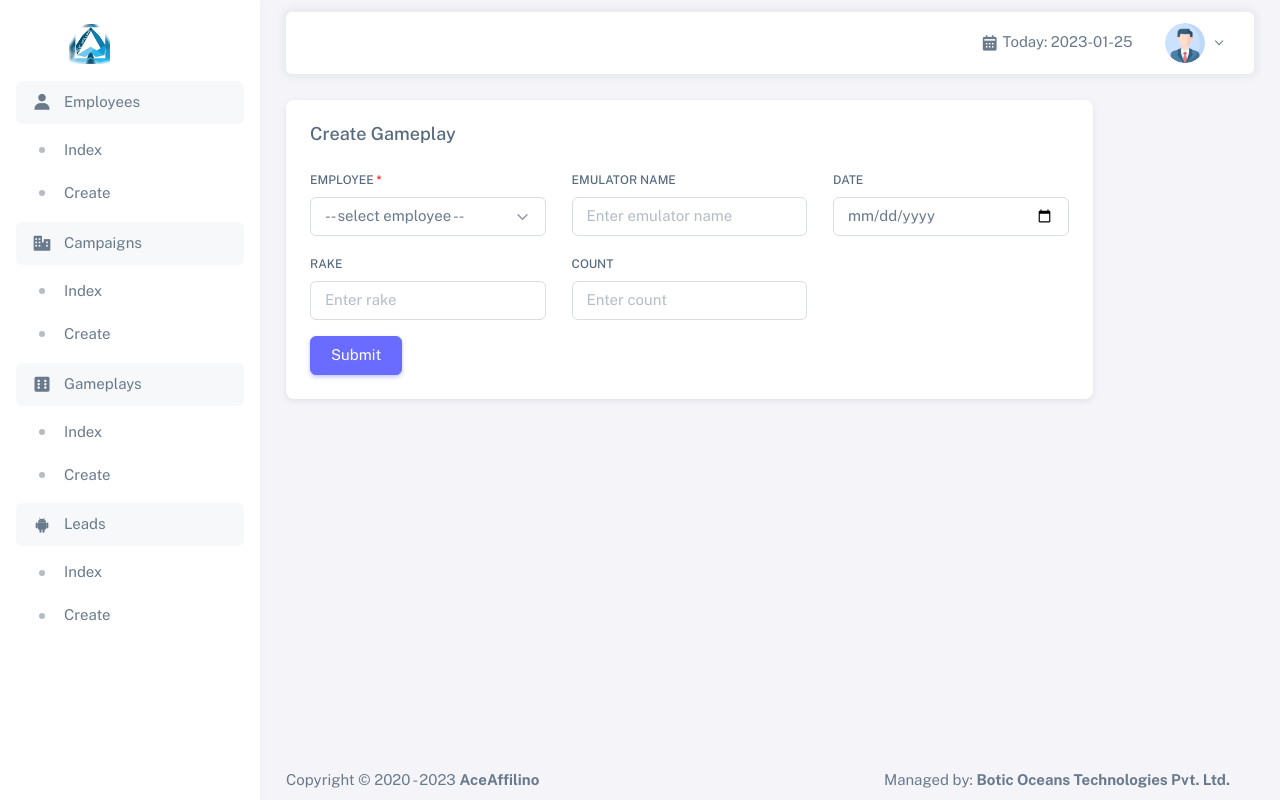
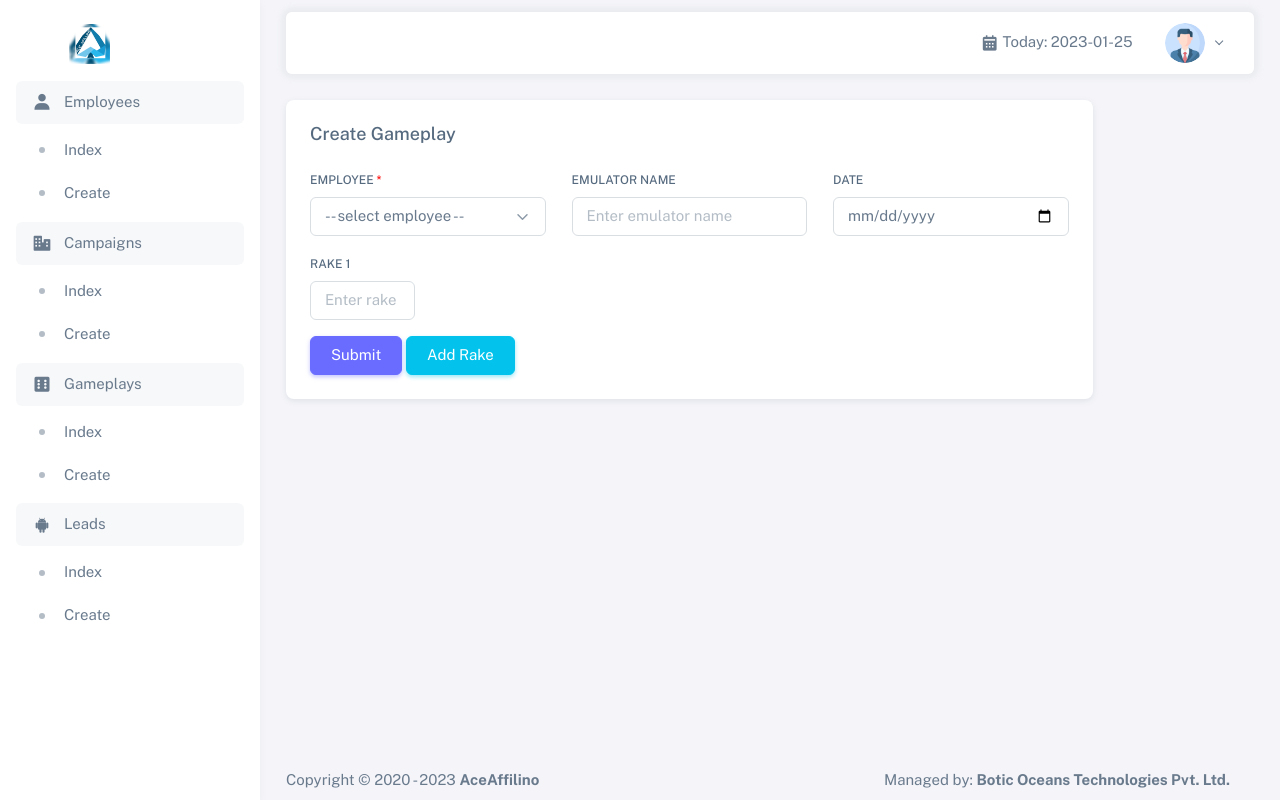
Before and after one commit to Sunil178/Laravel-Styled-PHP, a PHP site: page /gameplays/create in a window 1280 px wide. Run offline with PHP 8.4, Linux system fonts and the light colour scheme; the visitor is signed in with stand-in values (Sample User, id 1); data that the repository does not hold is empty; some libraries are stand-ins or nearby versions.

Commit message:
Making of adding dynamic rate fileds in gameplays

```diff
--- a/layout/index.php
+++ b/layout/index.php
@@ -156,6 +156,8 @@
     <script src="/assets/js/slim.min.js"></script>
     <script src="/assets/js/jquery.validate.min.js"></script>
 
+    <?php if (isset($customScript)) { echo $customScript; } ?>
+
 </body>
 
 </html>
--- a/views/gameplays/index.php
+++ b/views/gameplays/index.php
@@ -7,7 +7,7 @@
 
     $employee_id = $_SESSION['employee_id'];
 
-    $query = "SELECT gameplays.id, employees.name, employees.username, gameplays.emulator_name, gameplays.date, gameplays.rake, gameplays.count FROM gameplays JOIN employees ON employees.id = gameplays.employee_id";
+    $query = "SELECT gameplays.id, employees.name, employees.username, gameplays.emulator_name, gameplays.date, SUM(gameplay_rakes.rake) AS rake, COUNT(gameplay_rakes.id) AS count FROM gameplays JOIN employees ON employees.id = gameplays.employee_id LEFT JOIN gameplay_rakes ON gameplay_rakes.gameplay_id = gameplays.id GROUP BY gameplay_rakes.gameplay_id";
     if (!checkAdmin()) {
         $query .= " WHERE gameplays.employee_id = '$employee_id'";
     }
--- a/views/gameplays/store.php
+++ b/views/gameplays/store.php
@@ -41,26 +41,38 @@
                                    </div>
                               </div>
                          </div>
-                         <div class="row">
-                              <div class="mb-3 col-md-4">
+                         <div class="row" id="rake-block">
+                              <div class="mb-3 col-md-2 rake-input">
                                    <div class="form-group">
-                                        <label class="form-label">Rake</label>
-                                        <input type="number" step="any" class="form-control" name="rake" placeholder="Enter rake" value="<?php echo $gameplay->rake ?>">
-                                   </div>
-                              </div>
-                              <div class="mb-3 col-md-4">
-                                   <div class="form-group">
-                                        <label class="form-label">Count</label>
-                                        <input type="number" step="any" class="form-control" name="count" placeholder="Enter count" value="<?php echo $gameplay->count ?>">
+                                        <label class="form-label">Rake 1</label>
+                                        <input type="number" step="any" class="form-control" name="rakes[0]" placeholder="Enter rake 1">
+                                        <input type="hidden" name="rake_ids[0]" value="0">
                                    </div>
                               </div>
                          </div>
                          <button type="submit" class="btn btn-primary">Submit</button>
+                         <button type="button" id="add-rake" class="btn btn-info">Add Rake</button>
                     </form>
                </div>
           </div>
      </div>
-<?php
-    $customSection = ob_get_clean();
-    include_once __DIR__."/../../layout/index.php";
-?>
+<?php $customSection = ob_get_clean(); ?>
+
+<?php ob_start(); ?>
+
+     <script>
+          var rake_input = $('#rake-block').first().html();
+          $('#add-rake').on('click', function(event) {
+               new_rake_input = $(rake_input);
+               rake_count = $('.rake-input').length + 1;
+               new_rake_input.find( 'label' ).text('Rake ' + rake_count);
+               new_rake_input.find( 'input[type="number"]' ).attr('placeholder', 'Enter rake ' + rake_count);
+               new_rake_input.find( 'input[type="number"]' ).attr('name', `rakes[${rake_count-1}]`);
+               new_rake_input.find( 'input[type="hidden"]' ).attr('name', `rake_ids[${rake_count-1}]`);
+               $('#rake-block').append(new_rake_input);
+          });
+     </script>
+
+<?php $customScript = ob_get_clean(); ?>
+
+<?php include_once __DIR__."/../../layout/index.php"; ?>
```
Also changed, not shown: controller/gameplay.php (+21 -5 lines), database/AceDB.sql (+11 -2 lines).
